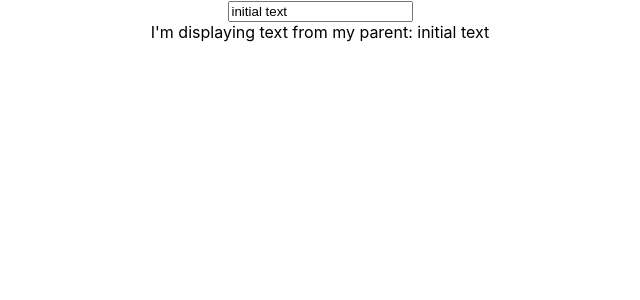
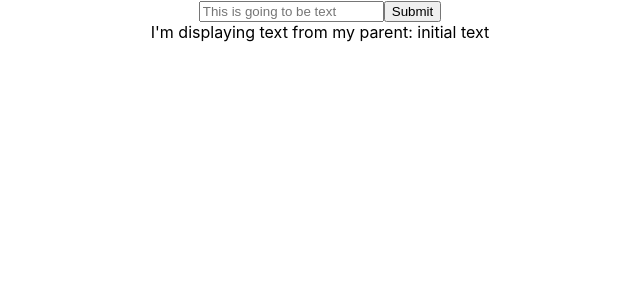
Before and after one commit to Mahmoud-Elsheikh/To-Do-List, a React (Create React App) app in the folder to-do-list/: page / in a window 1280 px wide. Shown: the top 300 px of the page, without its empty margins (320-960 px from the left). Built offline with nearby package versions, Linux system fonts and the light colour scheme.

Commit message:
Restructed For Clarity, Tested to ensure it works

```diff
--- a/to-do-list/src/App.js
+++ b/to-do-list/src/App.js
@@ -1,10 +1,10 @@
 import React from 'react';
 import './App.css';
-import TextInput from './TextInput'
+import Todo from './todo'
 function App() {
   return (
     <div className="App">
-     <TextInput></TextInput>
+    <Todo></Todo>
     </div>
   );
 }
--- a/to-do-list/src/ListDisplay.js
+++ /dev/null
@@ -1,11 +0,0 @@
-import React, { Component } from 'react'
-
-class ListDisplay extends Component {
-
-  render() {
-    return <div>I'm displaying text from my parent: {this.props.text}</div>
-  }
-
-}
-
-export default ListDisplay
--- a/to-do-list/src/TextInput.js
+++ /dev/null
@@ -1,35 +0,0 @@
-import React, { Component } from 'react'
-import ListDisplay from './ListDisplay'
-
-class TextInput extends Component {
-
-  constructor(props, context) {
-    super(props, context)
-    this.state = {
-      inputText: 'initial text'
-    }
-  }
-
-  handleChange(event) {
-    this.setState({
-      inputText: event.target.value
-    })
-  }
-
-  render() {
-    return (
-      <div>
-        <input
-          type="text"
-          placeholder="This is going to be text"
-          value={this.state.inputText}
-          onChange={this.handleChange.bind(this)}
-        />
-        <ListDisplay text={this.state.inputText}/>
-      </div>
-    )
-  }
-
-}
-
-export default TextInput
--- /dev/null
+++ b/to-do-list/src/input.js
@@ -0,0 +1,27 @@
+import React, { Component } from 'react'
+
+class TextInput extends Component {
+
+  constructor(props, context) {
+    super(props, context)
+  }
+
+
+
+  render() {
+    return (
+      <form>
+        <input
+          type="text"
+          placeholder="This is going to be text"
+          value={this.props.inputText}
+          //onChange={this.handleChange.bind(this)}
+        />
+        <input type="submit"/>
+      </form>
+    )
+  }
+
+}
+
+export default TextInput
--- /dev/null
+++ b/to-do-list/src/list.js
@@ -0,0 +1,11 @@
+import React, { Component } from 'react'
+
+class List extends Component {
+
+  render() {
+    return <div>I'm displaying text from my parent: {this.props.inputText}</div>
+  }
+
+}
+
+export default List
--- /dev/null
+++ b/to-do-list/src/todo.js
@@ -0,0 +1,32 @@
+import React, { Component } from 'react'
+import Input from './input'
+import List from './list'
+
+class Todo extends Component {
+
+  constructor(props, context) {
+    super(props, context)
+    this.state = {
+      todos: [""],
+      inputText: 'initial text'
+    }
+  }
+
+  handleChange(event) {
+    this.setState({
+      inputText: event.target.value
+    })
+  }
+
+  render() {
+    return (
+      <div>
+        <Input></Input>
+        <List inputText={this.state.inputText}></List>
+      </div>
+    )
+  }
+
+}
+
+export default Todo
```
